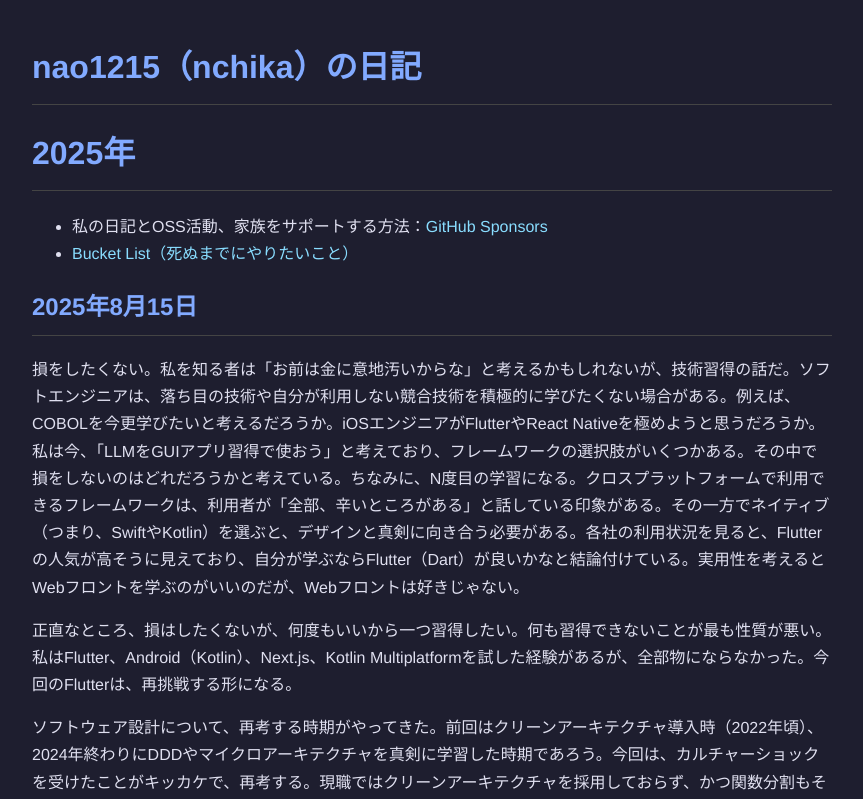
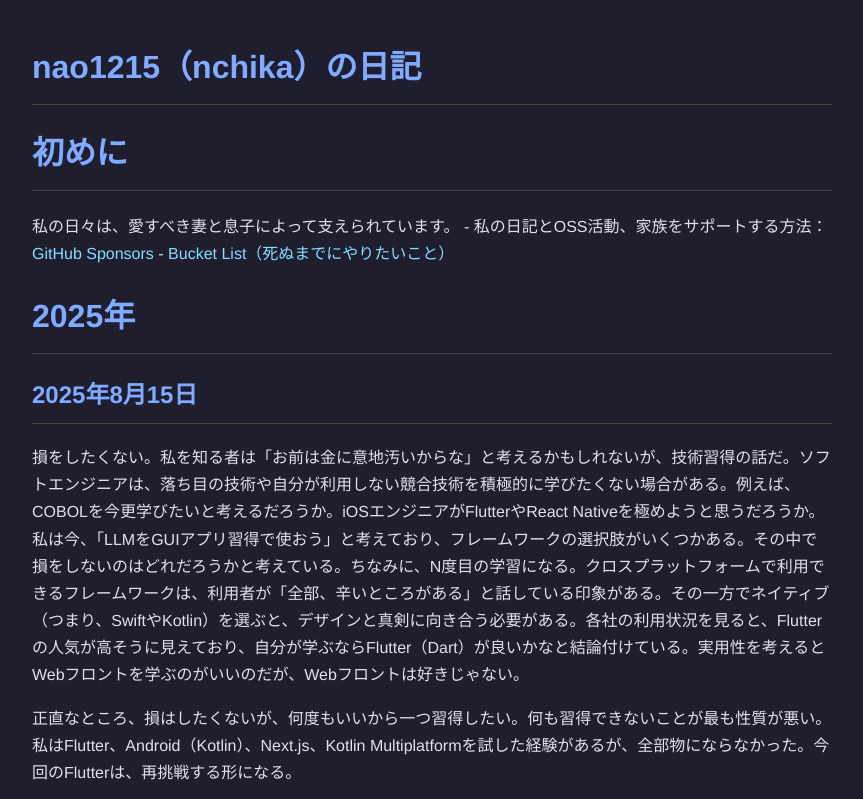
Before and after one commit to nao1215/my-life, a plain HTML site: page index.html in a window 1280 px wide. Shown: the top 799 px of the page, without its empty margins (208-1071 px from the left). Drawn offline with Linux system fonts and the light colour scheme.

Commit message:
deploy: 430368280305ba10bbd64f85d8355e7866c568d1

```diff
--- a/index.html
+++ b/index.html
@@ -29,14 +29,13 @@
 <header id="title-block-header">
 <h1 class="title">nao1215（nchika）の日記</h1>
 </header>
+<h1 id="初めに">初めに</h1>
+<p>私の日々は、愛すべき妻と息子によって支えられています。 -
+私の日記とOSS活動、家族をサポートする方法：<a
+href="https://github.com/sponsors/nao1215">GitHub Sponsors</a> - <a
+href="https://github.com/nao1215/my-life?tab=readme-ov-file#bucket-list-%E6%AD%BB%E3%81%AC%E3%81%BE%E3%81%A7%E3%81%AB%E3%81%97%E3%81%9F%E3%81%84%E3%81%93%E3%81%A8">Bucket
+List（死ぬまでにやりたいこと）</a></p>
 <h1 id="年">2025年</h1>
-<ul>
-<li>私の日記とOSS活動、家族をサポートする方法：<a
-href="https://github.com/sponsors/nao1215">GitHub Sponsors</a></li>
-<li><a
-href="https://github.com/nao1215/my-life?tab=readme-ov-file#bucket-list-%E6%AD%BB%E3%81%AC%E3%81%BE%E3%81%A7%E3%81%AB%E3%81%97%E3%81%9F%E3%81%84%E3%81%93%E3%81%A8">Bucket
-List（死ぬまでにやりたいこと）</a></li>
-</ul>
 <h2 id="年8月15日">2025年8月15日</h2>
 <p>損をしたくない。私を知る者は「お前は金に意地汚いからな」と考えるかもしれないが、技術習得の話だ。ソフトエンジニアは、落ち目の技術や自分が利用しない競合技術を積極的に学びたくない場合がある。例えば、COBOLを今更学びたいと考えるだろうか。iOSエンジニアがFlutterやReact
 Nativeを極めようと思うだろうか。私は今、「LLMをGUIアプリ習得で使おう」と考えており、フレームワークの選択肢がいくつかある。その中で損をしないのはどれだろうかと考えている。ちなみに、N度目の学習になる。クロスプラットフォームで利用できるフレームワークは、利用者が「全部、辛いところがある」と話している印象がある。その一方でネイティブ（つまり、SwiftやKotlin）を選ぶと、デザインと真剣に向き合う必要がある。各社の利用状況を見ると、Flutterの人気が高そうに見えており、自分が学ぶならFlutter（Dart）が良いかなと結論付けている。実用性を考えるとWebフロントを学ぶのがいいのだが、Webフロントは好きじゃない。</p>
```
